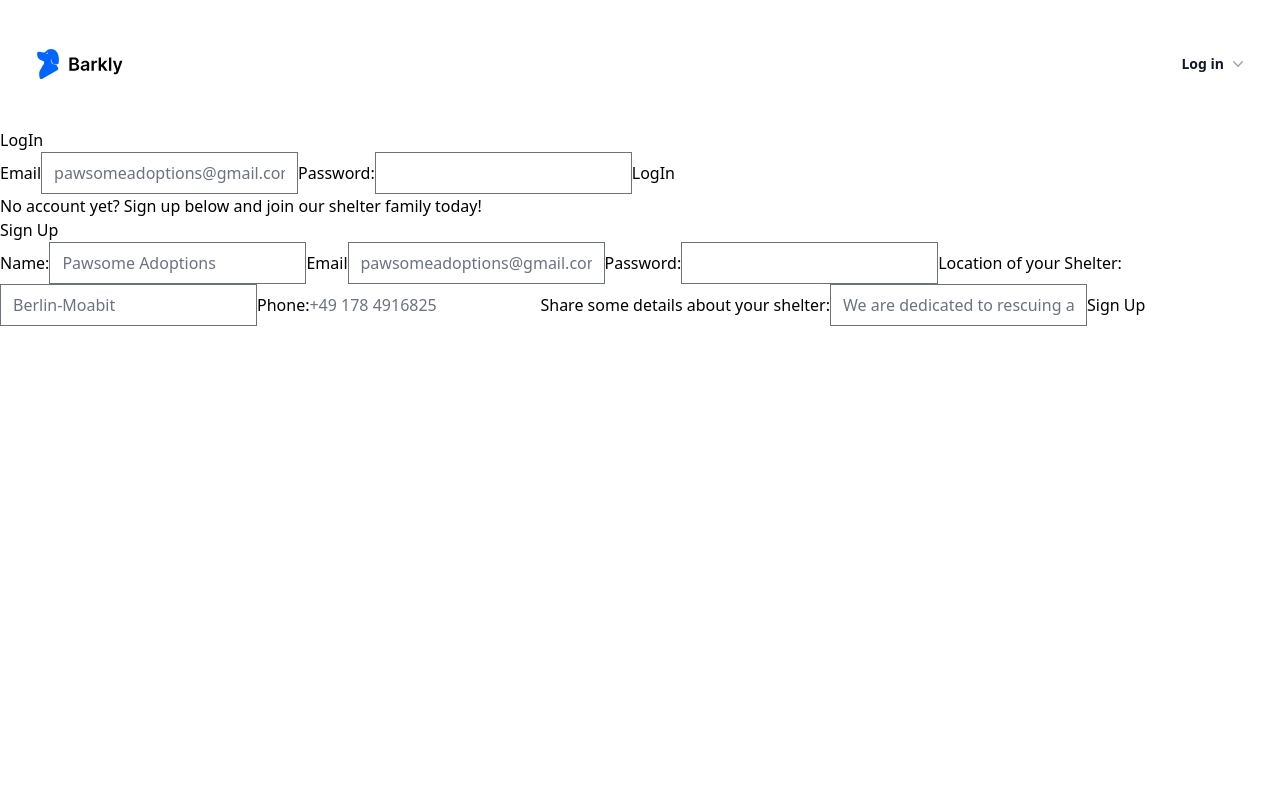
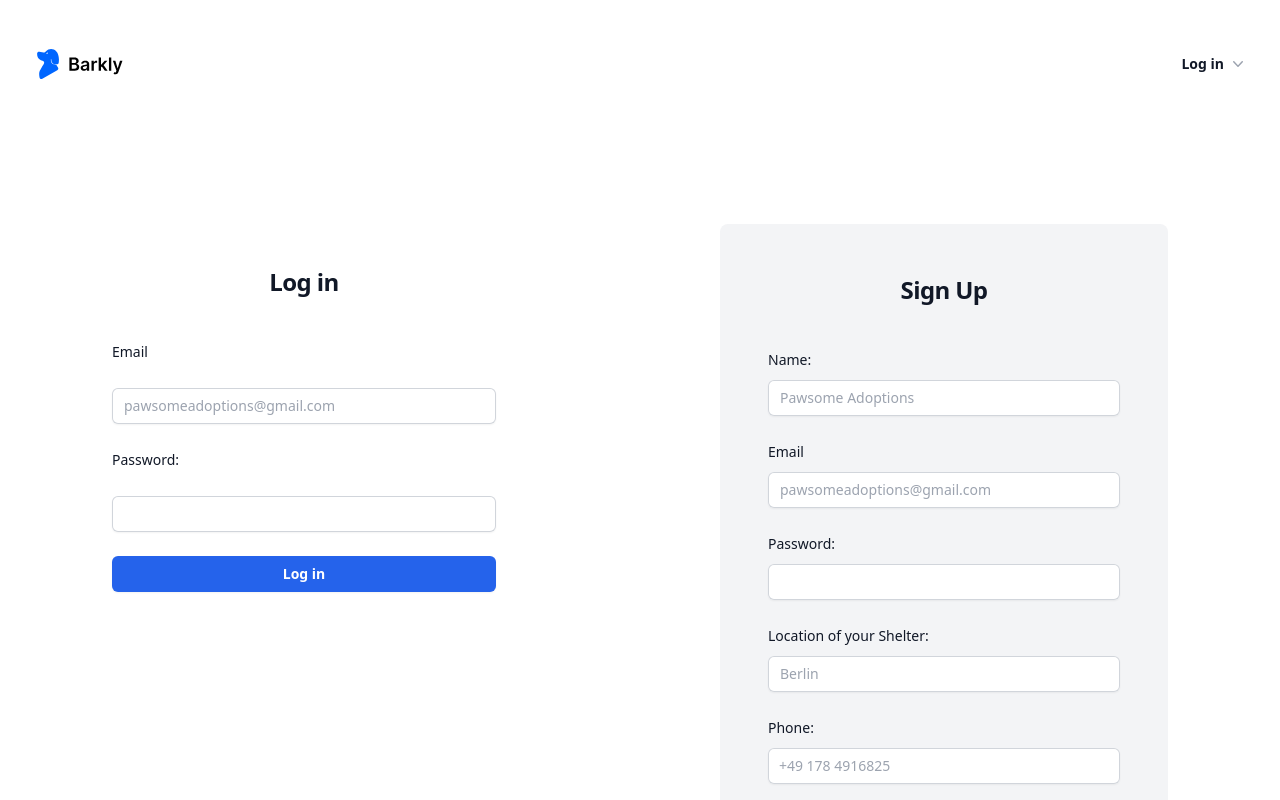
Before and after one commit to AlexaVas/DogAdoption_Client, a React (Vite) app: page /shelter in a window 1280 px wide. Shown: the top 800 px of the page. Built offline with nearby package versions, Linux system fonts and the light colour scheme.

Commit message:
finished shelter loginsignup

```diff
--- a/src/pages/sl_shelter.jsx
+++ b/src/pages/sl_shelter.jsx
@@ -108,97 +108,141 @@ function SignUpLogInShelter(props) {
 
 
   return (
-    <div>
-      <div className="LoginPage">
-        <h1>LogIn</h1>
-
-        <form onSubmit={handleLoginSubmit}>
-          <label>Email</label>
+    <div className="relative isolate pt-14">
+    <div className="flex flex-col lg:flex-row">
+      <div className="mt-10 sm:mx-auto sm:w-full sm:max-w-sm">
+        <h1 className="mt-10 text-center text-2xl font-bold leading-9 tracking-tight text-gray-900">Log in</h1>
+    <div className="mt-10 sm:mx-auto sm:w-full sm:max-w-sm">
+        <form className="space-y-6" onSubmit={handleLoginSubmit}>
+          <label className="block text-sm font-medium leading-6 text-gray-900">Email</label>
           <input
             type="email"
             name="logInEmail"
             placeholder="pawsomeadoptions@gmail.com"
             value={logInEmail}
             onChange={handleLogInEmail}
+            className="block w-full rounded-md border-0 py-1.5 text-gray-900 shadow-sm ring-1 ring-inset ring-gray-300 placeholder:text-gray-400 focus:ring-2 focus:ring-inset focus:ring-blue-600 sm:text-sm sm:leading-6"
+
           />
 
-          <label>Password:</label>
+          <label className="block text-sm font-medium leading-6 text-gray-900">Password:</label>
           <input
             type="password"
             name="logInp
             Password"
             value={logInPassword}
             onChange={handleLogInPassword}
+            className="block w-full rounded-md border-0 py-1.5 text-gray-900 shadow-sm ring-1 ring-inset ring-gray-300 placeholder:text-gray-400 focus:ring-2 focus:ring-inset focus:ring-blue-600 sm:text-sm sm:leading-6"
+
           />
 
-          <button type="submit">LogIn</button>
+          <button                 className="flex w-full justify-center rounded-md bg-blue-600 px-3 py-1.5 text-sm font-semibold leading-6 text-white shadow-sm hover:bg-blue-500 focus-visible:outline focus-visible:outline-2 focus-visible:outline-offset-2 focus-visible:outline-blue-600"
+ type="submit">Log in</button>
         </form>
 
         {errorMessage && <p className="error-message">{errorMessage}</p>}
       </div>
+      </div>
 
-      <h3>No account yet? Sign up below and join our shelter family today!</h3>
+      <div className="mt-10 mb-32 sm:mx-auto sm:w-full sm:max-w-md bg-gray-100 rounded-lg p-12">
 
-      <h1>Sign Up</h1>
-
-      <form onSubmit={handleSignupSubmit}>
-        <label>Name:</label>
+      <h1 className="text-center text-2xl font-bold leading-9 tracking-tight text-gray-900">Sign Up</h1>
+      <div className="mt-10 sm:mx-auto sm:w-full sm:max-w-sm">
+      <form className="space-y-6" onSubmit={handleSignupSubmit}>
+      <div>
+        <label className="block text-sm font-medium leading-6 text-gray-900">Name:</label>
+        <div className="mt-2">
         <input
           type="text"
           name="name"
           placeholder="Pawsome Adoptions"
           value={name}
           onChange={handleName}
+          className="block w-full rounded-md border-0 py-1.5 text-gray-900 shadow-sm ring-1 ring-inset ring-gray-300 placeholder:text-gray-400 focus:ring-2 focus:ring-inset focus:ring-blue-600 sm:text-sm sm:leading-6"
+
         />
-
-        <label>Email</label>
+        </div>
+</div>
+<div>
+        <label className="block text-sm font-medium leading-6 text-gray-900">Email</label>
+        <div className="mt-2">
         <input
           type="email"
           name="email"
           placeholder="pawsomeadoptions@gmail.com"
           value={email}
           onChange={handleEmail}
+          className="block w-full rounded-md border-0 py-1.5 text-gray-900 shadow-sm ring-1 ring-inset ring-gray-300 placeholder:text-gray-400 focus:ring-2 focus:ring-inset focus:ring-blue-600 sm:text-sm sm:leading-6"
+
         />
-
-        <label>Password:</label>
+        </div>
+        </div>
+<div>
+        <label className="block text-sm font-medium leading-6 text-gray-900">Password:</label>
+        <div className="mt-2">
         <input
           type="password"
           name="password"
           value={password}
           onChange={handlePassword}
+          className="block w-full rounded-md border-0 py-1.5 text-gray-900 shadow-sm ring-1 ring-inset ring-gray-300 placeholder:text-gray-400 focus:ring-2 focus:ring-inset focus:ring-blue-600 sm:text-sm sm:leading-6"
+
         />
+        </div>
+        </div>
 
-        <label>Location of your Shelter:</label>
+<div>
+        <label className="block text-sm font-medium leading-6 text-gray-900">Location of your Shelter:</label>
+        <div className="mt-2">
         <input
           type="text"
           name="location"
-          placeholder="Berlin-Moabit"
+          placeholder="Berlin"
           value={location}
           onChange={handleLocation}
+          className="block w-full rounded-md border-0 py-1.5 text-gray-900 shadow-sm ring-1 ring-inset ring-gray-300 placeholder:text-gray-400 focus:ring-2 focus:ring-inset focus:ring-blue-600 sm:text-sm sm:leading-6"
+
         />
-
-        <label>Phone:</label>
+        </div>
+        </div>
+<div>
+        <label className="block text-sm font-medium leading-6 text-gray-900">Phone:</label>
+        <div className="mt-2">
         <input
           type="phone"
           name="phone"
-          placeholder="+49 178 4916825"
+          placeholder="   +49 178 4916825"
           value={phone}
           onChange={handlePhone}
+          className="block w-full rounded-md border-0 py-1.5 text-gray-900 shadow-sm ring-1 ring-inset ring-gray-300 placeholder:text-gray-400 focus:ring-2 focus:ring-inset focus:ring-blue-600 sm:text-sm sm:leading-6"
+
         />
+        </div>
+        </div>
+        <div>
 
-        <label>Share some details about your shelter:</label>
-        <input
+        <label className="block text-sm font-medium leading-6 text-gray-900">Share some details about your shelter:</label>
+        <div className="mt-2">
+        <textarea
           type="text"
           name="description"
           placeholder="We are dedicated to rescuing all stray dogs found in Moabit."
           value={description}
           onChange={handleDescription}
+          className="block w-full rounded-md border-0 py-1.5 text-gray-900 shadow-sm ring-1 ring-inset ring-gray-300 placeholder:text-gray-400 focus:ring-2 focus:ring-inset focus:ring-blue-600 sm:text-sm sm:leading-6"
+
         />
+        </div>
+        </div>
 
-        <button type="submit">Sign Up</button>
+        <button className="my-4 py-1 px-3 bg-transparent hover:bg-gray-200 text-gray-500 font-semibold hover:text-gray-700 border border-gray-500 hover:border-transparent rounded w-full"
+ type="submit">Sign Up</button>
       </form>
 
       {errorMessage && <p className="error-message">{errorMessage}</p>}
+    </div>
+    </div>
+    </div>
     </div>
   );
 
```
